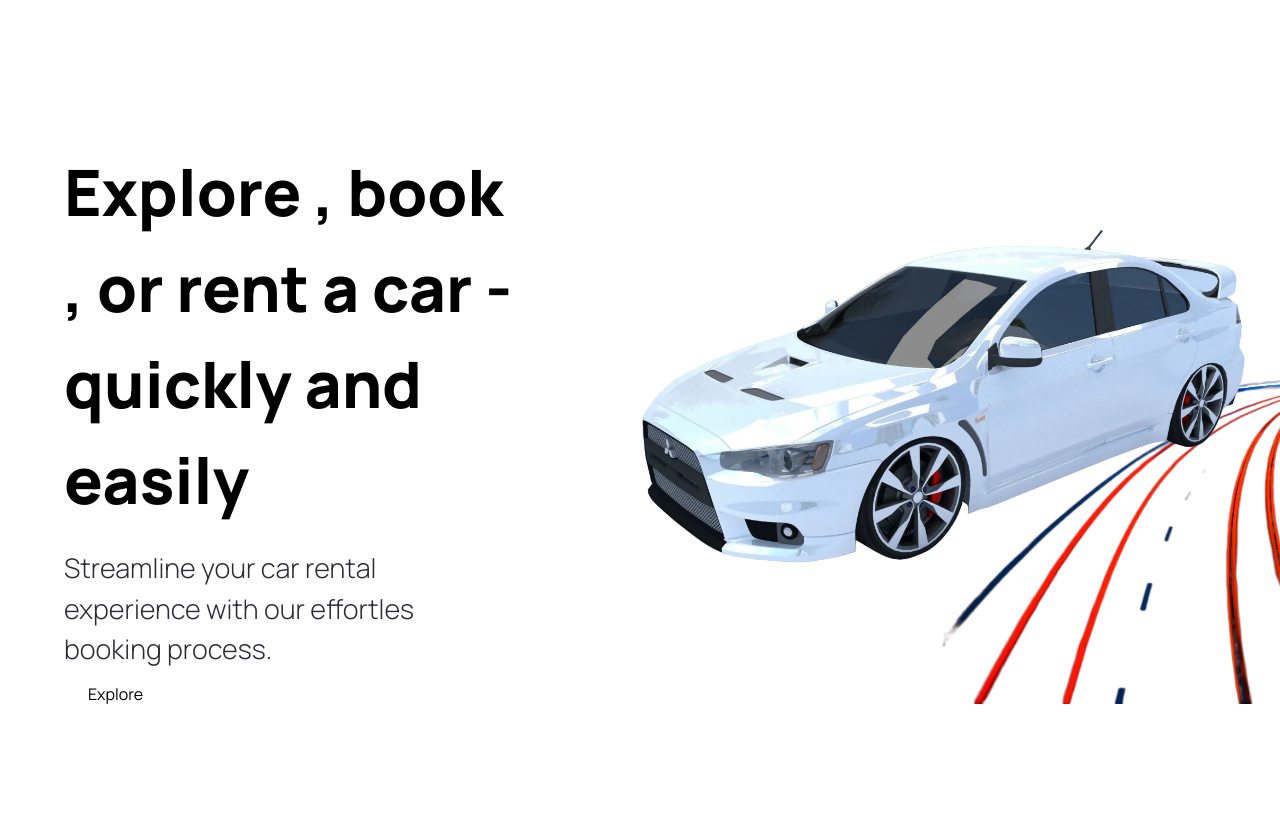
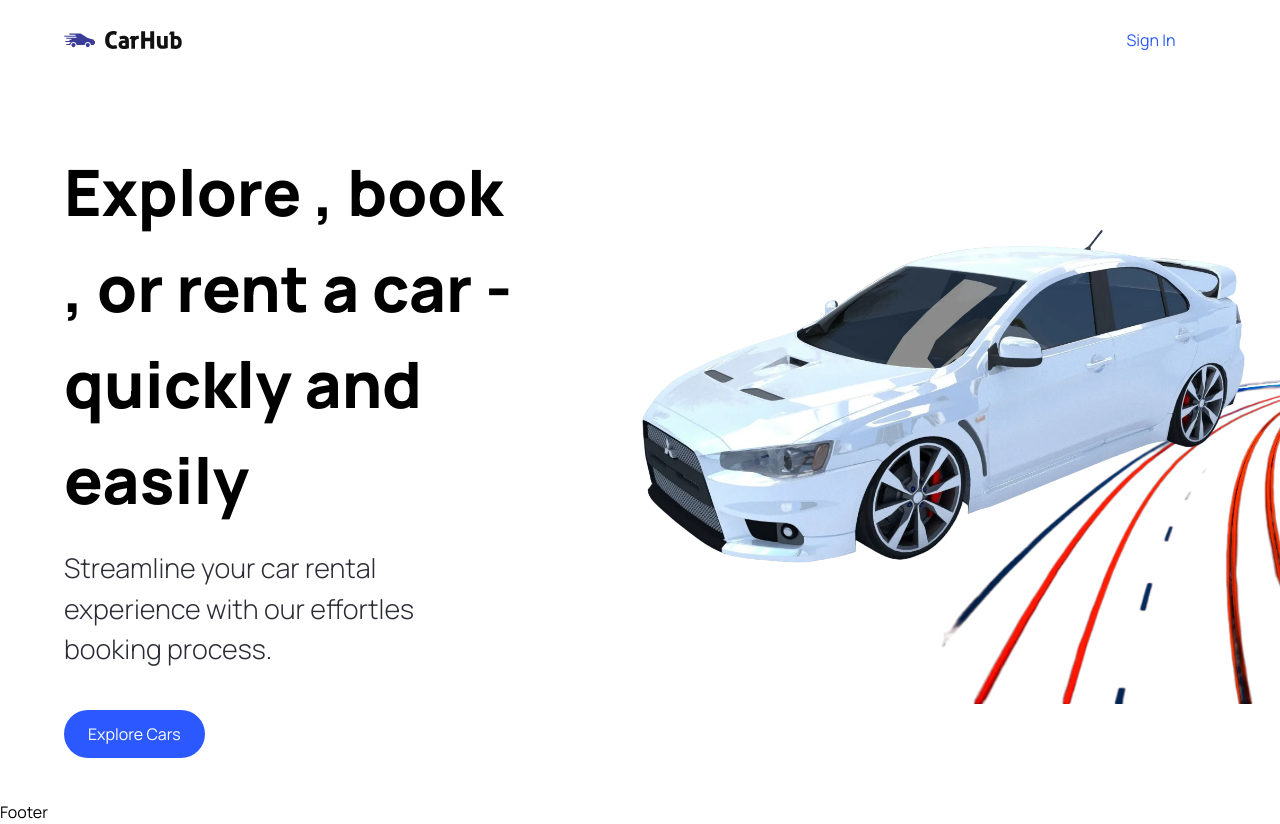
Before and after one commit to omarashzeinhom/nextjs-car-renting-app, a Next.js app: page / in a window 1280 px wide. Before the commit the page ends 800 px from the top, so only its background shows below. Built offline with nearby package versions, Linux system fonts and the light colour scheme.

Commit message:
ADDED Navbar.tsx

```diff
--- a/app/page.tsx
+++ b/app/page.tsx
@@ -1,10 +1,12 @@
-import { Hero } from '@/components'
-import Image from 'next/image'
+import { Hero, Navbar, Footer } from "@/components";
+import Image from "next/image";
 
 export default function Home() {
   return (
     <main className="overflow-hidden">
-  <Hero/>
+      <Navbar />
+      <Hero />
+      <Footer />
     </main>
-  )
+  );
 }
--- a/components/CustomButton.tsx
+++ b/components/CustomButton.tsx
@@ -6,16 +6,16 @@
 const CustomButton = ({
   title,
   containerStyles,
-  handleClick}: CustomButtonProps) => {
+  handleClick, btnType}: CustomButtonProps) => {
   return (
     <button
       disabled={false}
-      type={"button"}
-      className={`custom-btn`}
-      onClick={()=>{}}
+      type={ btnType || "button"}
+      className={`custom-btn ${containerStyles}`}
+      onClick={handleClick}
     >
       <span className={`flex-1`}>
-        Explore
+       {title}
       </span>
 
     </button>
--- /dev/null
+++ b/components/Footer.tsx
@@ -0,0 +1,9 @@
+import React from 'react'
+
+const Footer = () => {
+  return (
+    <div>Footer</div>
+  )
+}
+
+export default Footer
--- /dev/null
+++ b/components/Navbar.tsx
@@ -0,0 +1,36 @@
+"use client";
+import Link from 'next/link';
+import Image from 'next/image';
+import { CustomButton } from '.';
+
+
+const Navbar = () => {
+  const handleSignIn = () =>{
+
+  }
+  return (
+    <header className='w-full absolute z-10'>
+      <nav className='max-w-[1440px] mx-auto flex justify-between items-center sm:px-16 px-6 py-4'>
+<Link href="/" className='flex justify-center items-center'>
+<Image
+src="/logo.svg"
+alt='Car Hub logo'
+width={118}
+height={18}
+className='object-contain'
+/>
+
+</Link>
+<CustomButton
+title="Sign In"
+btnType='button'
+containerStyles='text-primary-blue rounded-full bg-white min-w-[130px]'
+handleClick={handleSignIn}
+/>
+      </nav>
+
+    </header>
+  )
+}
+
+export default Navbar
--- a/components/index.tsx
+++ b/components/index.tsx
@@ -1,3 +1,5 @@
 import Hero from './Hero';
 import CustomButton from './CustomButton';
-export {Hero, CustomButton};
+import Footer from './Footer';
+import Navbar from './Navbar';
+export {Hero, CustomButton,Footer, Navbar};
--- a/types/index.ts
+++ b/types/index.ts
@@ -5,4 +5,5 @@
     containerStyles?: string;
     handleClick:
     MouseEventHandler<HTMLButtonElement>;
+    btnType?: "button" | "submit";
 }
```
Also changed, not shown: components/Hero.tsx (+18 -24 lines).
